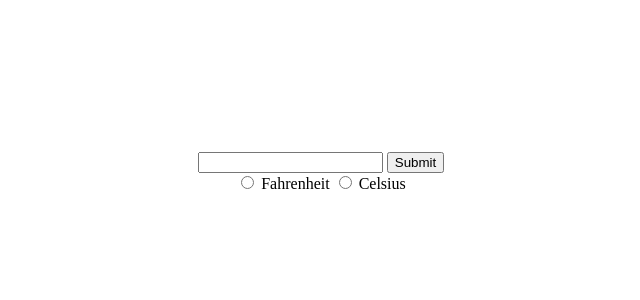
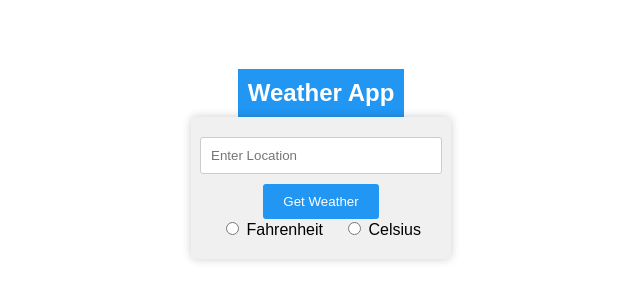
Before and after one commit to DiscipuliCalculo/WeatherApp, a website: page index.html in a window 1280 px wide. Shown: the part 236-536 px from the top of the page, without its empty margins (319-959 px from the left). Drawn offline with Linux system fonts and the light colour scheme.

Commit message:
updated site layout

```diff
--- a/index.html
+++ b/index.html
@@ -1,21 +1,26 @@
 <!DOCTYPE html>
-<html>
+<html lang="en">
 <head>
     <meta charset="utf-8">
     <meta name="viewport" content="width=device-width">
     <title>Weather App</title>
-    <link href="style.css" rel="stylesheet" type="text/css" />
+    <link href="style.css" rel="stylesheet" type="text/css">
 </head>
 <body>
-		<div id="content">
+    <div id="app-container">
+        <header>
+            <h1>Weather App</h1>
+        </header>
+        <main>
+            <div id="weather-container">
                 <div id="weather-data">
-
+                    <!-- Weather data will be displayed here -->
                 </div>
                 <div id="get-info">
                     <form id="form-info">
-					<input type="text" id="location-input">
-					<input type="submit" id="submit-info" value="Submit">
-					<div>
+                        <input type="text" id="location-input" placeholder="Enter Location">
+                        <input type="submit" id="submit-info" value="Get Weather">
+                        <div id="unit-options">
                             <span>
                                 <input type="radio" id="fahrenheit" name="temp" value="fahrenheit">
                                 <label for="fahrenheit">Fahrenheit</label>
@@ -26,8 +31,9 @@
                             </span>
                         </div>
                     </form>
-
                 </div>
+            </div>
+        </main>
     </div>
     <script src="script.js"></script>
 </body>
--- a/style.css
+++ b/style.css
@@ -1,15 +1,68 @@
-#content {
+body {
+    font-family: Arial, sans-serif;
+    margin: 0;
+    padding: 0;
+}
+
+#app-container {
     display: flex;
     flex-direction: column;
+    align-items: center;
     justify-content: center;
-    align-items: center;
-    text-align: center;
     min-height: 100vh;
 }
 
-.data-item{
+header {
+    background-color: #2196F3;
+    color: #fff;
+    text-align: center;
+    padding: 10px;
 }
 
-#weather-data {
+h1 {
+    margin: 0;
+    font-size: 24px;
+}
 
+#weather-container {
+    background-color: #f0f0f0;
+    padding: 20px;
+    border-radius: 5px;
+    box-shadow: 0 0 10px rgba(0, 0, 0, 0.2);
 }
+
+#form-info {
+    display: flex;
+    flex-direction: column;
+    align-items: center;
+}
+
+#location-input {
+    width: 100%;
+    padding: 10px;
+    margin-bottom: 10px;
+    border: 1px solid #ccc;
+    border-radius: 3px;
+}
+
+#unit-options {
+    display: flex;
+    justify-content: center;
+}
+
+#unit-options span {
+    margin: 0 10px;
+}
+
+#submit-info {
+    background-color: #2196F3;
+    color: #fff;
+    border: none;
+    padding: 10px 20px;
+    cursor: pointer;
+    border-radius: 3px;
+}
+
+#submit-info:hover {
+    background-color: #1976D2;
+}
```
Lines whose indentation alone changed are shown as unchanged.
